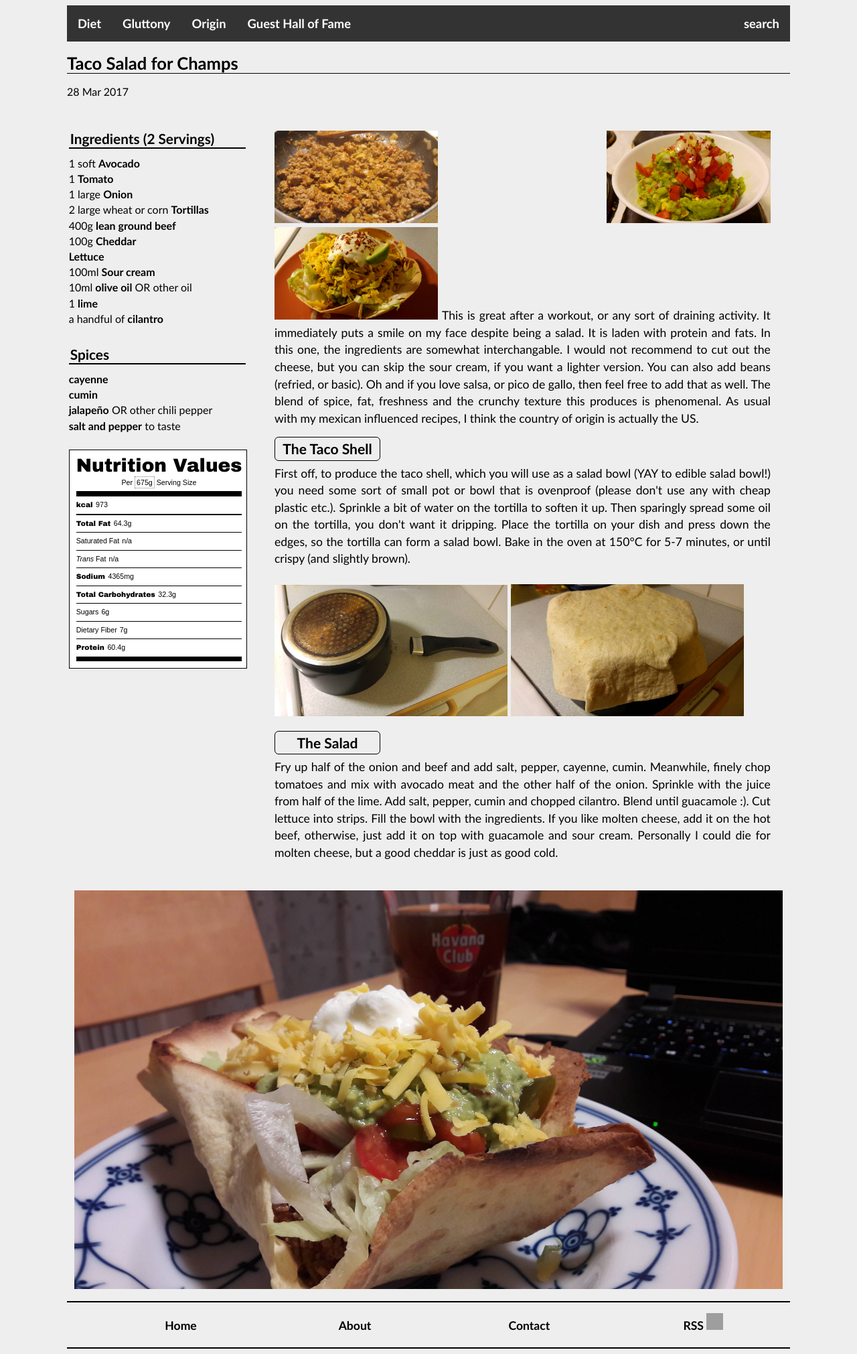
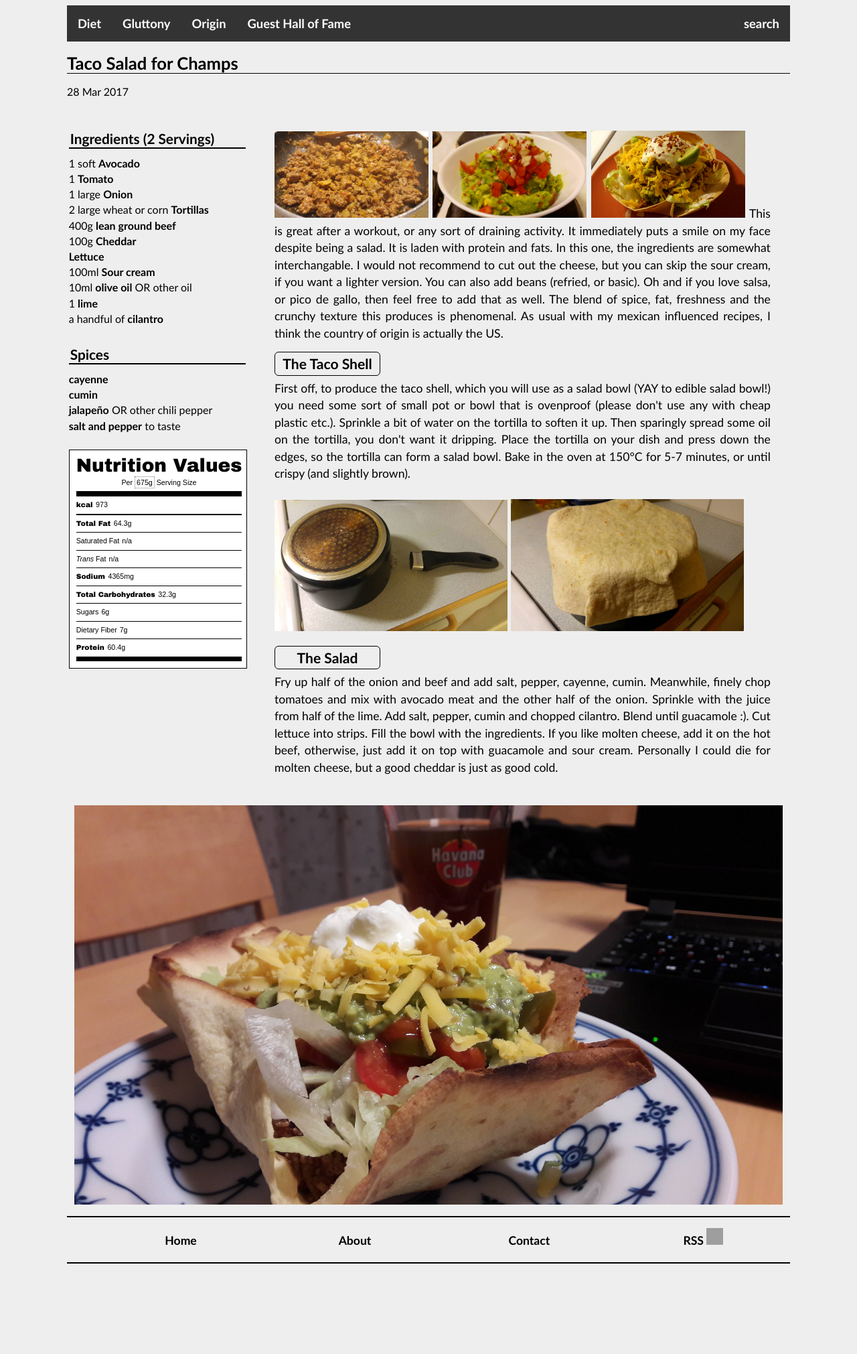
Before and after one commit to gluttonousbear/gluttonousbear.github.io, a Jekyll site: the page built from _posts/2017-03-28-taco-salad-for-champs.html, in a window 1280 px wide. Shown: the whole page at 67% size. Built offline with Jekyll 4.4.1, drawn with Linux system fonts in a browser that asks for light colours; after the commit the page ends 1894 px from its top, so only the background shows below that; grey boxes are pictures that could not be loaded.

Commit message:
Update 2017-03-28-taco-salad-for-champs.html

```diff
--- a/_posts/2017-03-28-taco-salad-for-champs.html
+++ b/_posts/2017-03-28-taco-salad-for-champs.html
@@ -39,9 +39,9 @@
 		<section class="post-text">
 			  <code class ="post-text">
 					<br />
-				  <img src="/images/2017-03-28-taco-salad-for-champs4.jpg" alt="taco salad image" style="width:33%"/>
-				 	<img src="/images/2017-03-28-taco-salad-for-champs5.jpg" alt="taco salad image" style="width:33%"/>
-					<img src="/images/2017-03-28-taco-salad-for-champs6.jpg" alt="taco salad image" style="width:33%"/>
+				  <img src="/images/2017-03-28-taco-salad-for-champs4.jpg" alt="taco salad image" style="width:31%"/>
+				 	<img src="/images/2017-03-28-taco-salad-for-champs5.jpg" alt="taco salad image" style="width:31%"/>
+					<img src="/images/2017-03-28-taco-salad-for-champs6.jpg" alt="taco salad image" style="width:31%"/>
 				  	This is great after a workout, or any sort of draining activity. It immediately puts a smile on my face despite being a salad.
 				  	It is laden with protein and fats. In this one, the ingredients are somewhat interchangable. I would not recommend to cut out
 				  	the cheese, but you can skip the sour cream, if you want a lighter version. You can also add beans (refried, or basic). Oh and
```
